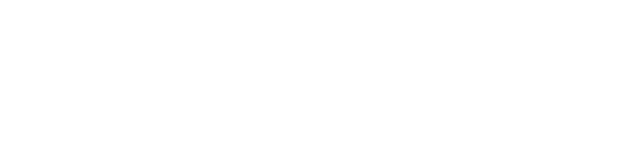
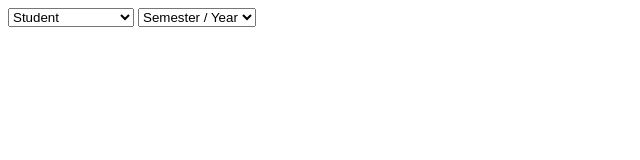
Before and after one commit to whatsuplinlin/953234-project1, a plain HTML site: page index.html in a window 1280 px wide. Shown: the whole page, without its empty margins (0-640 px from the left). Drawn offline with Linux system fonts and the light colour scheme.

Commit message:
create two select boxes

```diff
--- a/index.html
+++ b/index.html
@@ -7,6 +7,21 @@
     <title>953234-project1</title>
 </head>
 <body>
+    <div class="custom-select">
+        <select>
+          <option value="0">Student</option>
+          <option value="1">Jeongmin Kim</option>
+          <option value="2">Vanida Gowan</option>
+          <option value="3">Nitipoom Tinnasri</option>
+        </select>
 
+        <select>
+            <option value="0">Semester / Year</option>
+            <option value="1">1/2563</option>
+            <option value="2">2/2563</option>
+            <option value="3">1/2564</option>
+            <option value="4">2/2564</option>
+        </select>
+    </div>
 </body>
 </html>
```
